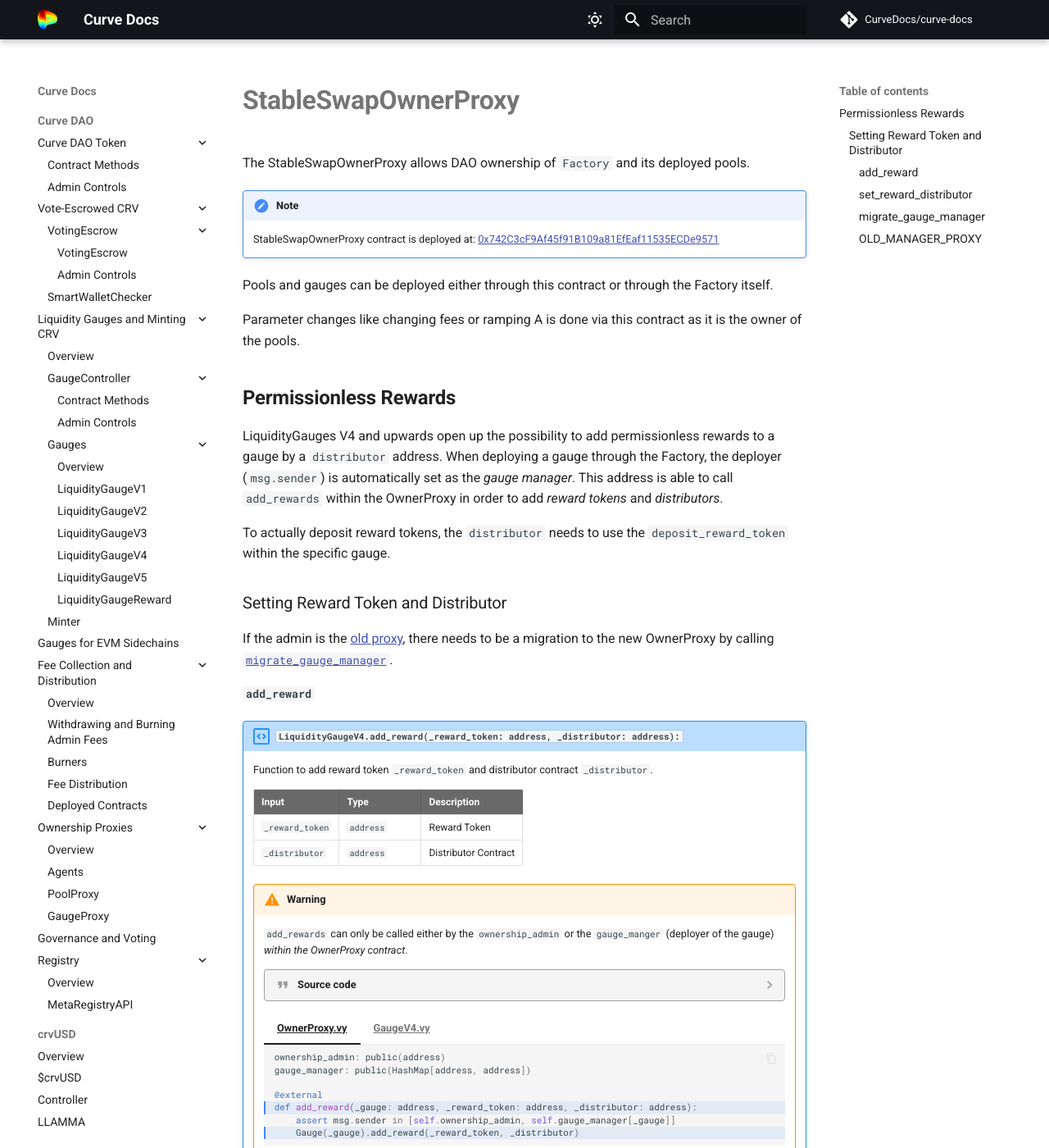
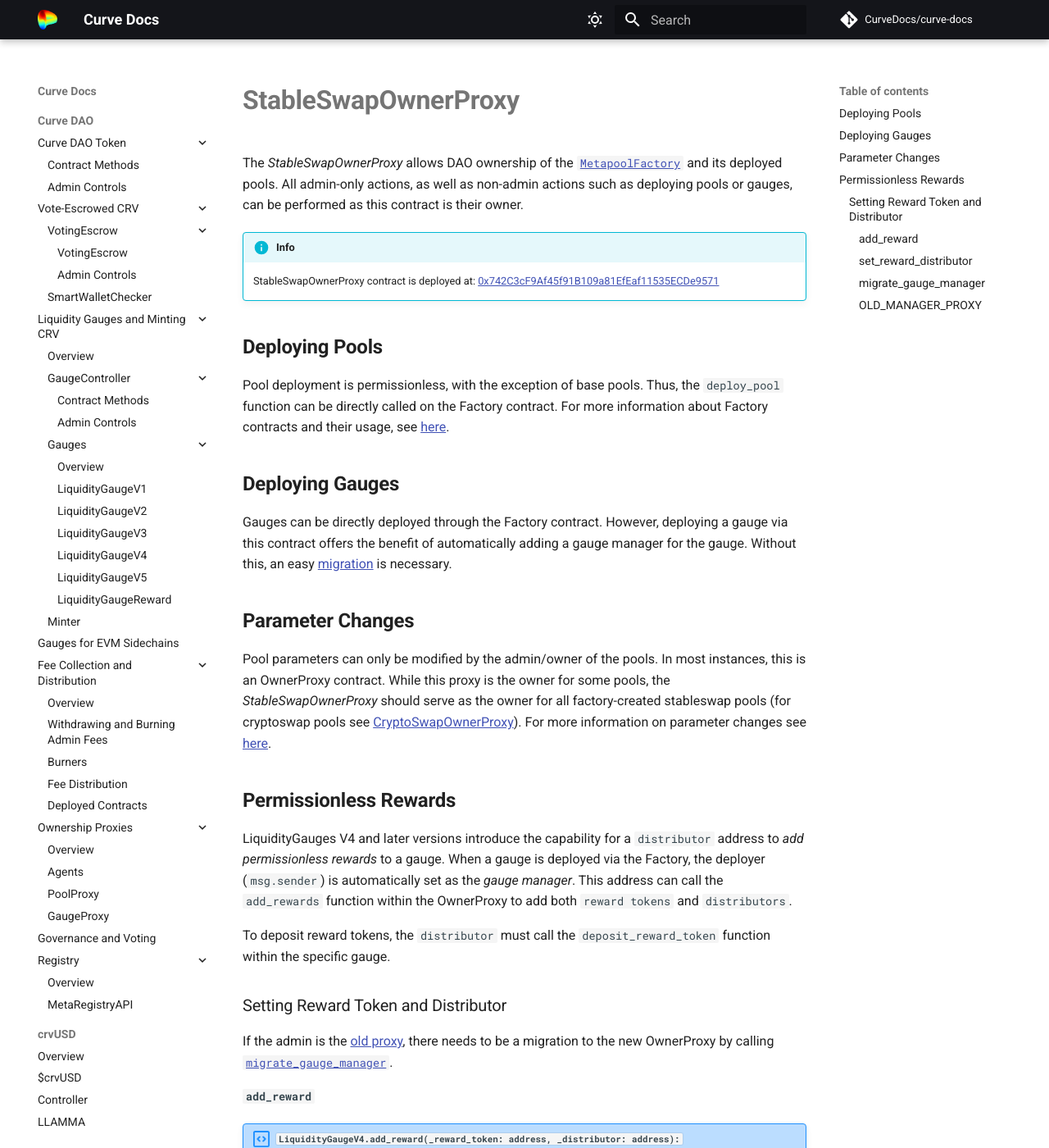
Before and after one commit to CurveDocs/curve-docs, an MkDocs documentation site: the page built from docs/curve_dao/ownership-proxy/StableSwapOwnerProxy.md, in a window 1280 px wide and 1400 px high. Shown: the whole window at 82% size. Built offline with MkDocs 1.6.1 and Material for MkDocs 9.7.7, drawn with Linux system fonts in a browser that asks for light colours; comment, search, counter and statistics services are not loaded; some of the changed text lies outside the part shown.

Commit message:
stableswap owner proxy

````diff
--- a/docs/curve_dao/ownership-proxy/StableSwapOwnerProxy.md
+++ b/docs/curve_dao/ownership-proxy/StableSwapOwnerProxy.md
@@ -1,21 +1,27 @@
-The StableSwapOwnerProxy allows DAO ownership of `Factory` and its deployed pools.
+The *StableSwapOwnerProxy* allows DAO ownership of the [`MetapoolFactory`](https://etherscan.io/address/0xB9fC157394Af804a3578134A6585C0dc9cc990d4) and its deployed pools. All admin-only actions, as well as non-admin actions such as deploying pools or gauges, can be performed as this contract is their owner.
 
-!!!note
+
+!!!info
     StableSwapOwnerProxy contract is deployed at: [0x742C3cF9Af45f91B109a81EfEaf11535ECDe9571](https://etherscan.io/address/0x742C3cF9Af45f91B109a81EfEaf11535ECDe9571)
 
 
-Pools and gauges can be deployed either through this contract or through the Factory itself.
+# Deploying Pools
+Pool deployment is permissionless, with the exception of base pools. Thus, the `deploy_pool` function can be directly called on the Factory contract. For more information about Factory contracts and their usage, see [here](../../factory/overview.md).
 
-Parameter changes like changing fees or ramping A is done via this contract as it is the owner of the pools.
 
+# Deploying Gauges
+Gauges can be directly deployed through the Factory contract. However, deploying a gauge via this contract offers the benefit of automatically adding a gauge manager for the gauge. Without this, an easy [migration](#migrate_gauge_manager) is necessary.
+
+
+# Parameter Changes
+Pool parameters can only be modified by the admin/owner of the pools. In most instances, this is an OwnerProxy contract. While this proxy is the owner for some pools, the *StableSwapOwnerProxy* should serve as the owner for all factory-created stableswap pools (for cryptoswap pools see [CryptoSwapOwnerProxy](../ownership-proxy/CryptoSwapOwnerProxy.md)).
+For more information on parameter changes see [here](../../stableswap_exchange/pools/admin_pool_settings.md).
 
 
 # Permissionless Rewards
+LiquidityGauges V4 and later versions introduce the capability for a `distributor` address to *add permissionless rewards* to a gauge. When a gauge is deployed via the Factory, the deployer (`msg.sender`) is automatically set as the *gauge manager*. This address can call the `add_rewards` function within the OwnerProxy to add both `reward tokens` and `distributors`.
 
-LiquidityGauges V4 and upwards open up the possibility to add permissionless rewards to a gauge by a `distributor` address.
-When deploying a gauge through the Factory, the deployer (`msg.sender`) is automatically set as the *gauge manager*. This address is able to call `add_rewards` within the OwnerProxy in order to add *reward tokens* and *distributors*.
-
-To actually deposit reward tokens, the `distributor` needs to use the `deposit_reward_token` within the specific gauge.
+To deposit reward tokens, the `distributor` must call the `deposit_reward_token` function within the specific gauge.
 
 
 ## Setting Reward Token and Distributor
@@ -33,7 +39,7 @@
     | `_distributor` |  `address` | Distributor Contract |
 
     !!!warning
-        `add_rewards` can only be called either by the `ownership_admin` or the `gauge_manger` (deployer of the gauge) *within the OwnerProxy contract*.
+        `add_rewards` can only be called either by the `ownership_admin` or the `gauge_manger` (deployer of the gauge) within the OwnerProxy contract.
 
         ??? quote "Source code"
 
@@ -83,7 +89,7 @@
 ### `set_reward_distributor`
 !!! description "`LiquidityGaugeV4.set_reward_distributor(_reward_token: address, _distributor: address):`"
 
-    Function to reassign reward distributor of reward token `_reward_token` to `_distributor`.
+    Function to reassign the reward distributor of reward token `_reward_token` to `_distributor`.
 
     | Input      | Type   | Description |
     | ----------- | -------| ----|
@@ -120,22 +126,21 @@
                 self.reward_data[_reward_token].distributor = _distributor
             ```
 
-
     === "Example"
 
         ```shell
-        >>> LiquidityGaugeV4.set_reward_distributor("todo"):
-        'todo'
+        >>> OwnerProxy.set_reward_distributor('todo')
+
         ```
 
 
 ### `migrate_gauge_manager`
 !!! description "`OwnerProxy.migrate_gauge_manager(_gauge: address):`"
 
-    Function to migrate `_gauge` from the [old proxy] to the new one, which adds a gauge manager.
+    Function to migrate the gauge manager from  `_gauge` to this one.
 
     !!!note
-        This needs to be done when when permissionless rewards wants to be added to a gauge.
+        This migration must be completed before gaining the capability to add permissionless rewards.
 
     | Input      | Type   | Description |
     | ----------- | -------| ----|
````
Also changed, not shown: other parts of docs/curve_dao/ownership-proxy/StableSwapOwnerProxy.md (+3 -2 lines).
